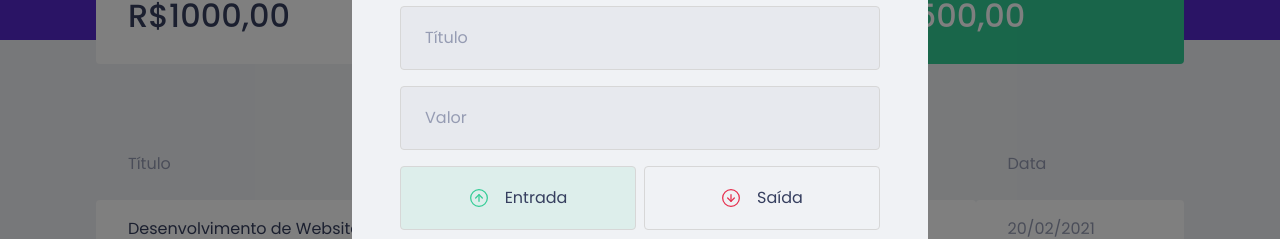
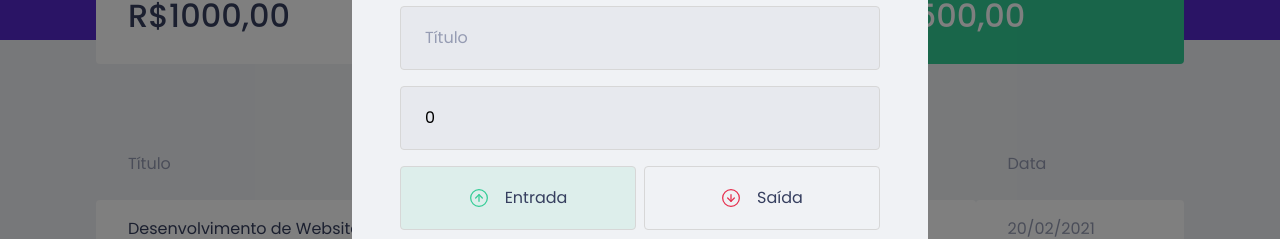
Before and after one commit to davihoffmann/dtmoney, a React (Create React App) app: page / in a window 1280 px wide. Both pictures are taken after a click on the button "Nova Transação". Shown: the part 232-471 px from the top of the page. Built offline with nearby package versions, Linux system fonts and the light colour scheme; no server answers; what miragejs would draw is missing.

Commit message:
create state of value form

```diff
--- a/src/components/NewTransactionModal/index.tsx
+++ b/src/components/NewTransactionModal/index.tsx
@@ -1,4 +1,4 @@
-import { useState } from 'react';
+import { FormEvent, useState } from 'react';
 import Modal from 'react-modal';
 
 import closeImg from '../../assets/close.svg'
@@ -13,9 +13,18 @@
 }
 
 export function NewTransactionModal({ isOpen, onRequestClose }: NewTransactionModalProps) {
+  const [title, setTitle] = useState('');
+  const [value, setValue] = useState(0);
   const [type, setType] = useState('deposit');
+  const [category, setCategory] = useState('');
 
+  function handleCreateNewTransaction(event: FormEvent) {
+    event.preventDefault();
 
+    console.log({
+      title, value, category, type
+    })
+  }
 
   return(
     <Modal
@@ -32,15 +41,19 @@
           <img src={closeImg} alt="Fechar Modal" />
         </button>
 
-        <Container>
+        <Container onSubmit={handleCreateNewTransaction}>
           <h2>Cadastrar Transação</h2>
 
           <input
+            value={title}
+            onChange={event => setTitle(event.target.value)}
             placeholder="Título"
           />
 
           <input
             type="number"
+            value={value}
+            onChange={event => setValue(Number(event.target.value))}
             placeholder="Valor"
           />
 
@@ -67,6 +80,8 @@
           </TransactionTypeContainer>
 
           <input
+            value={category}
+            onChange={event => setCategory(event.target.value)}
             placeholder="Categoria"
           />
 
```
